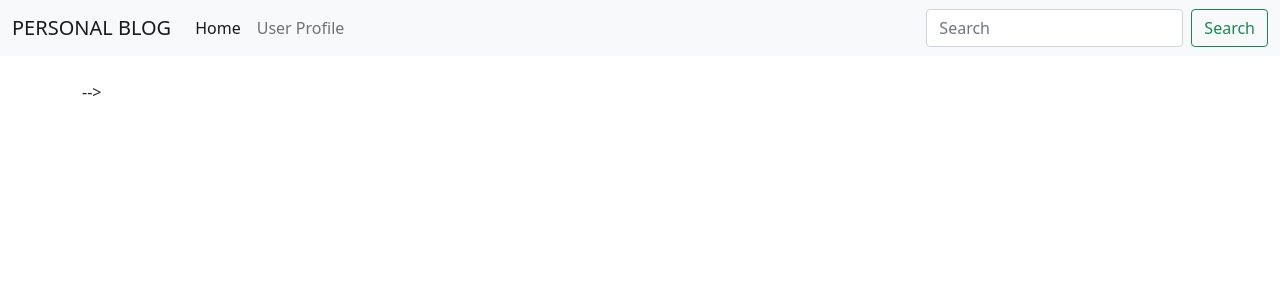
After one commit to lu-dwig/Personal-blog, a Flask app: template templates/base.html in a window 1280 px wide. The commit adds this page. Shown: the top 300 px of the page. Run offline with Flask 2, Linux system fonts and the light colour scheme; the template is opened without the code that fills it, so the values that code supplies are empty.

Commit message:
this will add the navbar

```diff
--- a/templates/500.html
+++ b/templates/500.html
@@ -1,4 +1,6 @@
 <br/>
 <h1>500 Internal Server Error</h1>
 
-<p> Try Again...<p>
+<p>Some Thing Went Wrong Try Again...<p>
+
+{%  endblock %}
--- /dev/null
+++ b/templates/base.html
@@ -0,0 +1,34 @@
+<!doctype html>
+<html lang="en">
+  <head>
+    <!-- Required meta tags -->
+    <meta charset="utf-8">
+    <meta name="viewport" content="width=device-width, initial-scale=1">
+
+    <!-- Bootstrap CSS -->
+    <link href="https://cdn.jsdelivr.net/npm/bootstrap@5.0.2/dist/css/bootstrap.min.css" rel="stylesheet" integrity="sha384-EVSTQN3/azprG1Anm3QDgpJLIm9Nao0Yz1ztcQTwFspd3yD65VohhpuuCOmLASjC" crossorigin="anonymous">
+
+    <title>My Personal Blog!</title>
+  </head>
+  <body>
+        {% include 'navbar.html' %}
+        <br/>
+        <div class="container">
+            {% block content %}
+
+            {%  endblock %}
+        <div>
+
+
+    <!-- Optional JavaScript; choose one of the two! -->
+
+    <!-- Option 1: Bootstrap Bundle with Popper -->
+    <script src="https://cdn.jsdelivr.net/npm/bootstrap@5.0.2/dist/js/bootstrap.bundle.min.js" integrity="sha384-MrcW6ZMFYlzcLA8Nl+NtUVF0sA7MsXsP1UyJoMp4YLEuNSfAP+JcXn/tWtIaxVXM" crossorigin="anonymous"></script>
+
+    <!-- Option 2: Separate Popper and Bootstrap JS -->
+
+    <script src="https://cdn.jsdelivr.net/npm/@popperjs/core@2.9.2/dist/umd/popper.min.js" integrity="sha384-IQsoLXl5PILFhosVNubq5LC7Qb9DXgDA9i+tQ8Zj3iwWAwPtgFTxbJ8NT4GN1R8p" crossorigin="anonymous"></script>
+    <script src="https://cdn.jsdelivr.net/npm/bootstrap@5.0.2/dist/js/bootstrap.min.js" integrity="sha384-cVKIPhGWiC2Al4u+LWgxfKTRIcfu0JTxR+EQDz/bgldoEyl4H0zUF0QKbrJ0EcQF" crossorigin="anonymous"></script>
+    -->
+  </body>
+</html>
--- a/templates/index.html
+++ b/templates/index.html
@@ -1,3 +1,4 @@
+{% block content %}
 <h1>Hello My Coding Partners</h1>
 
 <p>This is my first personal blog using python!!!</p>
--- /dev/null
+++ b/templates/navbar.html
@@ -0,0 +1,22 @@
+<nav class="navbar navbar-expand-lg navbar-light bg-light">
+    <div class="container-fluid">
+        <a class="navbar-brand" href="{{ url_for('index') }}">PERSONAL BLOG</a>
+        <button class="navbar-toggler" type="button" data-bs-toggle="collapse" data-bs-target="#navbarSupportedContent" aria-controls="navbarSupportedContent" aria-expanded="false" aria-label="Toggle navigation">
+            <span class="navbar-toggler-icon"></span>
+        </button>
+        <div class="collapse navbar-collapse" id="navbarSupportedContent">
+            <ul class="navbar-nav me-auto mb-2 mb-lg-0">
+                <li class="nav-item">
+                    <a class="nav-link active" aria-current="page" href="{{ url_for('index') }}">Home</a>
+                </li>
+                <li class="nav-item">
+                    <a class="nav-link" href="{{ url_for('user',name='Ludwig')}}">User Profile</a>
+                </li>
+            </ul>
+            <form class="d-flex">
+              <input class="form-control me-2" type="search" placeholder="Search" aria-label="Search">
+              <button class="btn btn-outline-success" type="submit">Search</button>
+            </form>
+        </div>
+    </div>
+  </nav>
--- a/templates/user.html
+++ b/templates/user.html
@@ -1 +1,5 @@
-<h1>Hello {{ name |capitalize }}</h1> >
+{% extend 'base.html' %}
+{% block content %}
+    <h1>Hello {{ name |title }}</h1>
+
+{%  endblock %}
```
Also changed, not shown: 1 other file.
